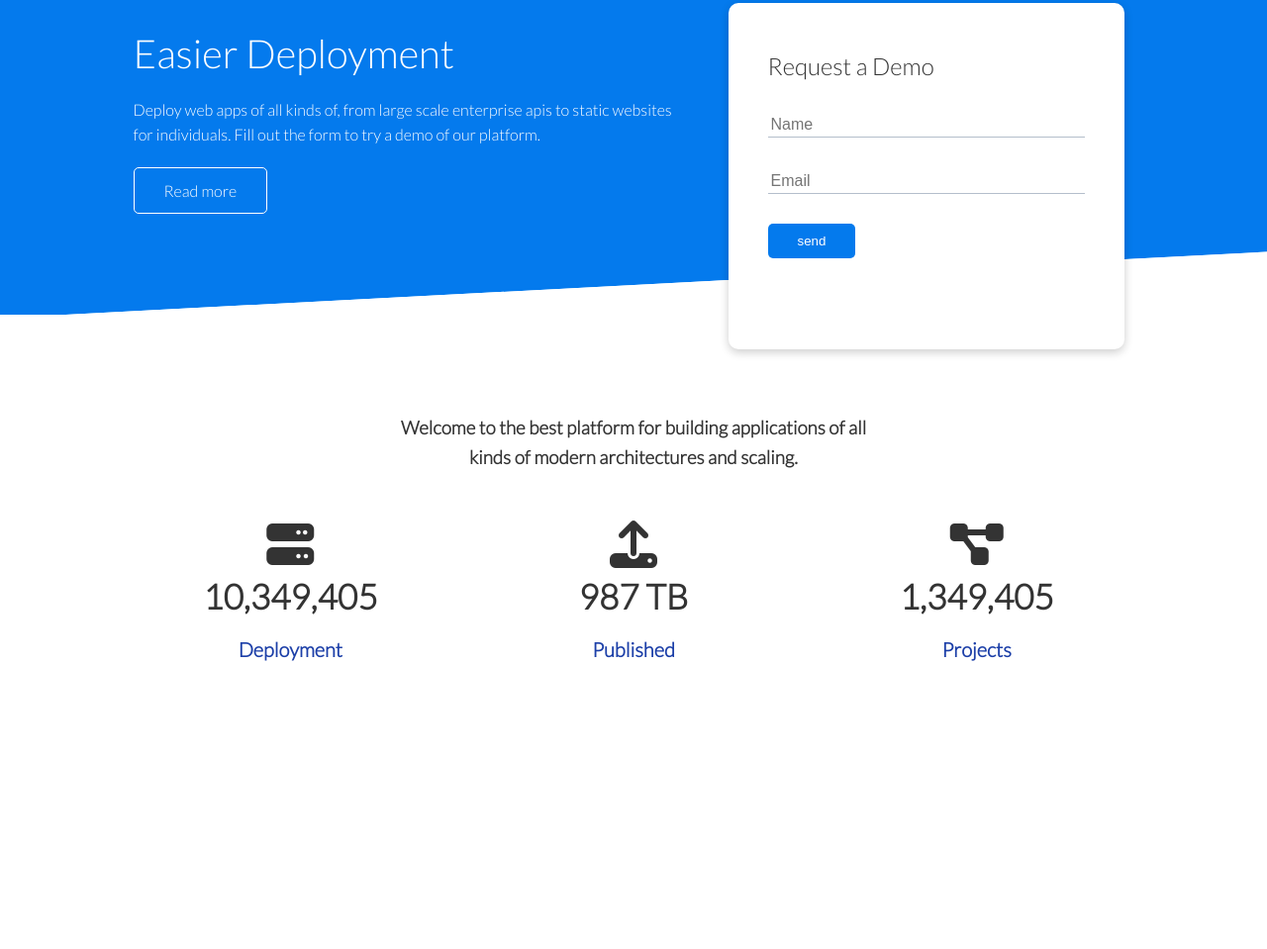
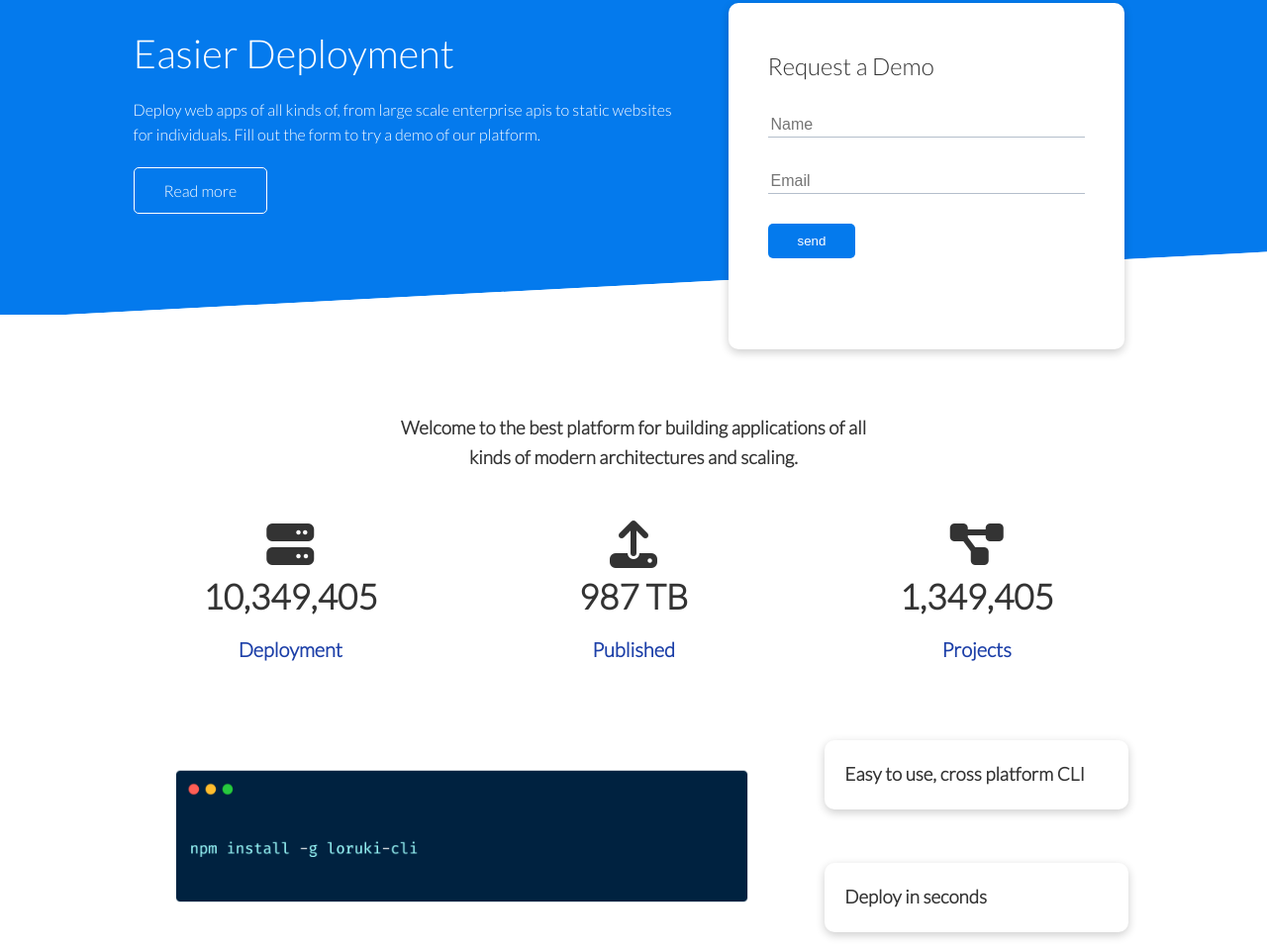
Before and after one commit to Shan7xuz/mission_impossible, a plain HTML site: page hrml_css/hosting_app/index.html in a window 1280 px wide. Shown: the part 152-1111 px from the top of the page at 99% size. Before the commit the page ends 882 px from the top, so only its background shows below. Drawn offline with Linux system fonts and the light colour scheme.

Commit message:
cli section completed

```diff
--- a/hrml_css/hosting_app/index.html
+++ b/hrml_css/hosting_app/index.html
@@ -85,5 +85,18 @@
         </div>
       </div>
     </section>
+
+      <!-- cli -->
+      <section class="cli">
+        <div class="container grid">
+          <img src="images/cli.png" alt="cli related image">
+          <div class="card">
+            <h3>Easy to use, cross platform CLI</h3>
+          </div>
+          <div class="card">
+            <h3>Deploy in seconds</h3>
+          </div>
+        </div>
+      </section>
   </body>
 </html>
```
